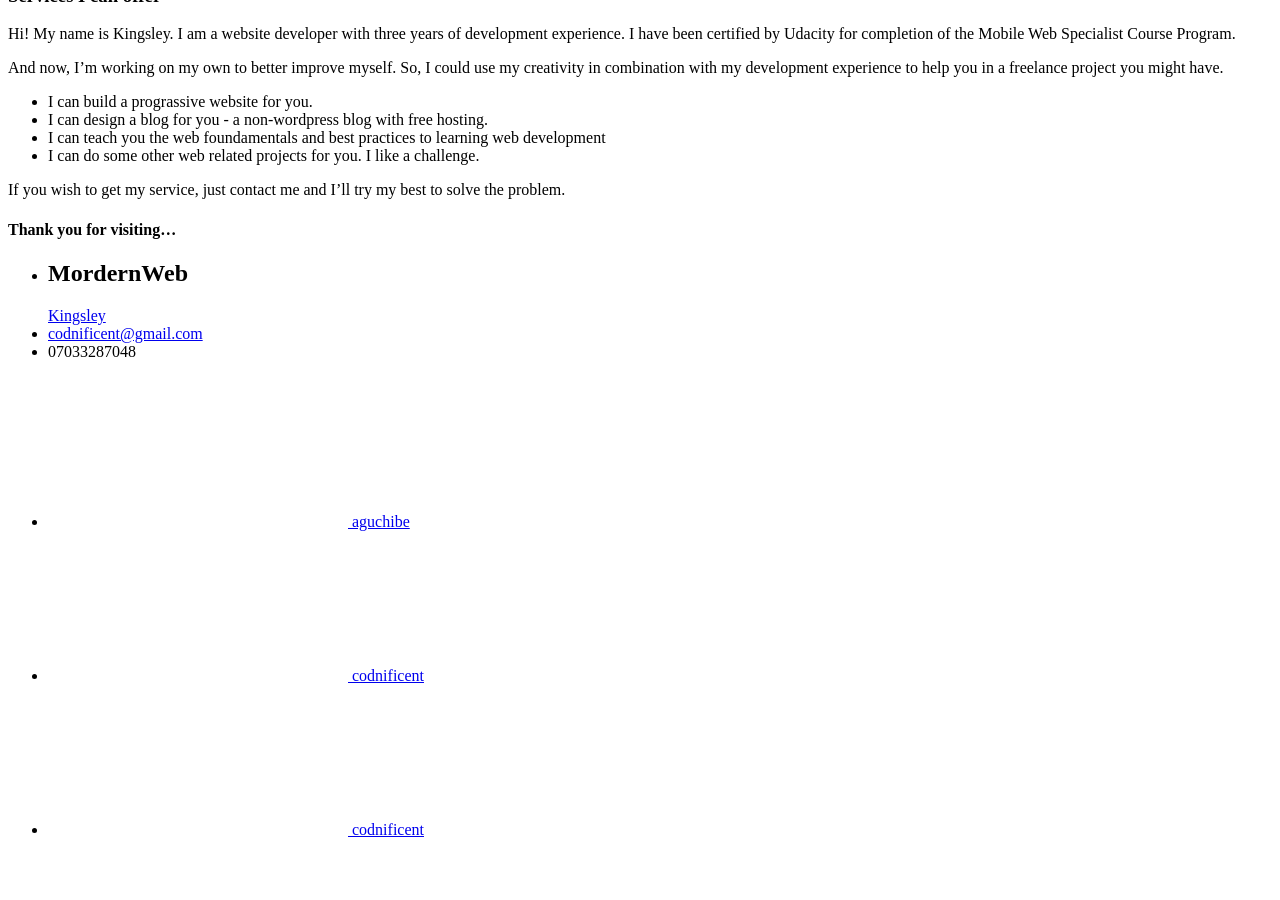
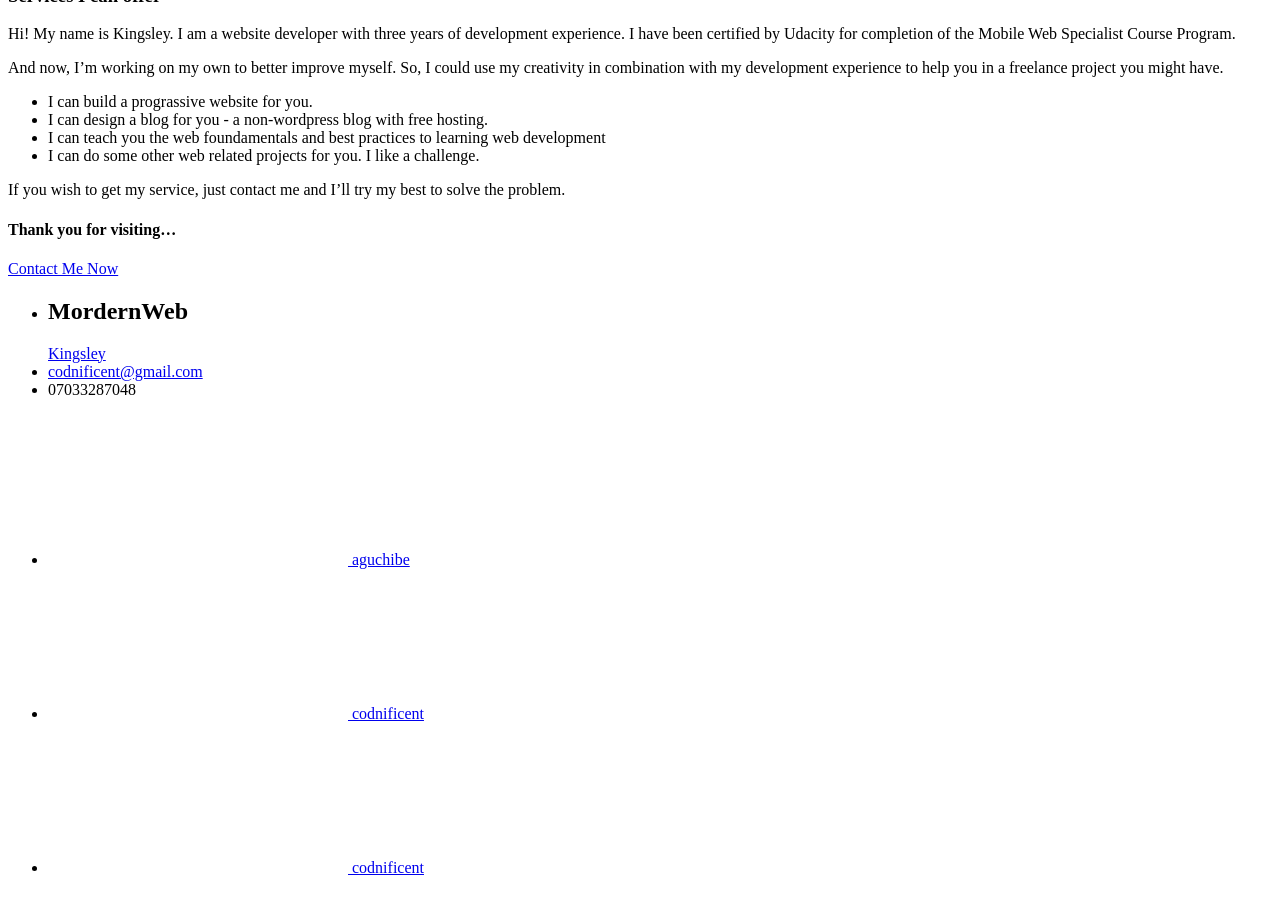
Before and after one commit to codnificent/Blog, a Jekyll site: the page built from service.md, in a window 1280 px wide and 900 px high, scrolled down 970 px. Built offline with Jekyll 4.4.1, drawn with Linux system fonts in a browser that asks for light colours; a script that is not in the unit is left out.

Commit message:
fix: link error is corrected

```diff
--- a/service.md
+++ b/service.md
@@ -20,3 +20,5 @@ And now, I'm working on my own to better improve myself. So, I could use my crea
 If you wish to get my service, just contact me and I'll try my best to solve the problem.
 
 #### Thank you for visiting...
+
+<a href="/contact">Contact Me Now</a>
```
